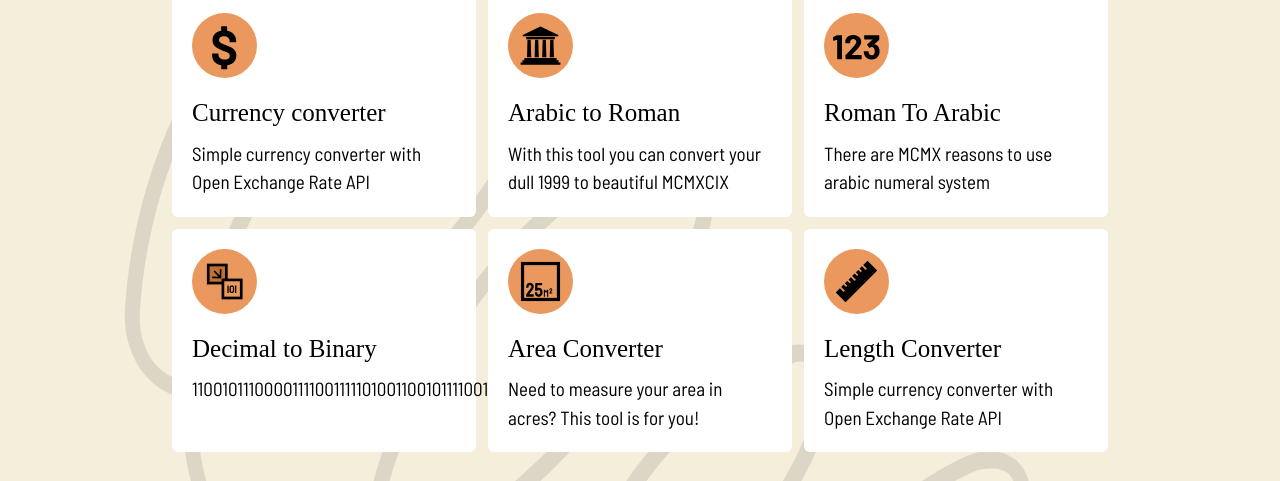
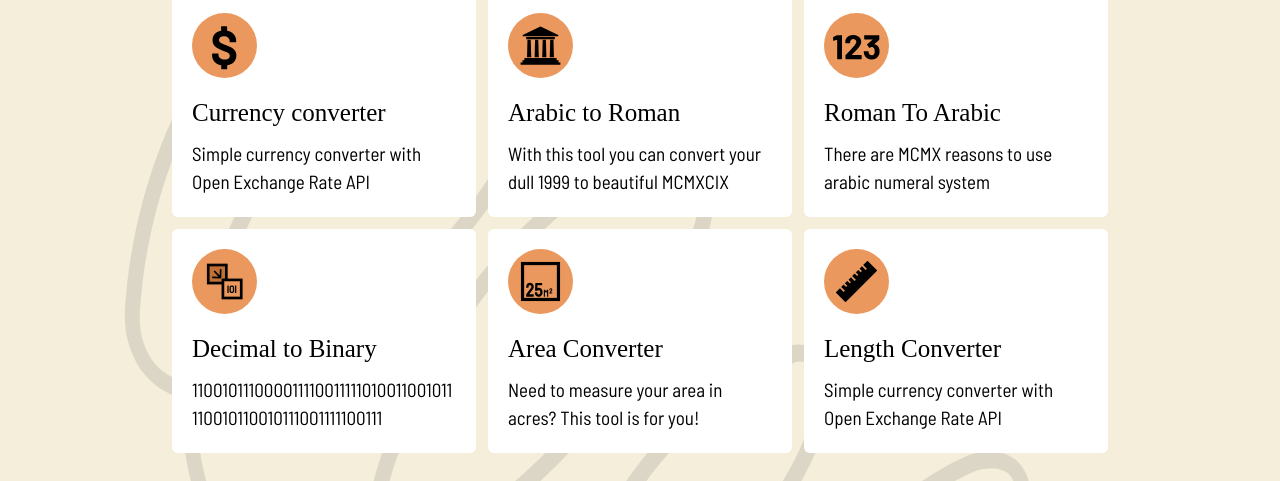
Before and after one commit to bbulakh/unit-converter-tools, an Astro site: page / in a window 1280 px wide. Shown: the part 718-1199 px from the top of the page. Built offline with nearby package versions, Linux system fonts and the light colour scheme; Astro itself is replaced by a stand-in of ours; a web font is replaced by a local one.

Commit message:
fix tool cards min height

```diff
--- a/src/components/ToolCard.astro
+++ b/src/components/ToolCard.astro
@@ -6,10 +6,10 @@ interface Props {
   icon?: string;
 }
 
-const { heading, description, href, icon } = Astro.props;
+const { heading, description, href } = Astro.props;
 ---
 
-<a href={href} class="relative flex flex-col bg-white p-[20px] rounded-md">
+<a href={href} class="relative flex flex-col bg-white p-[20px] min-h-[224px] rounded-md">
   <div
     class="absolute opacity-0 hover:opacity-100 transition-all flex justify-center items-center top-0 right-0 bottom-0 left-0 rounded-md bg-[#FFAC70]"
   >
@@ -23,6 +23,6 @@ const { heading, description, href, icon } = Astro.props;
 
   <div class="flex flex-col gap-2">
     <h2 class="text-[25px]">{heading}</h2>
-    <p class="text-[19px]">{description}</p>
+    <p class="text-[19px] break-words">{description}</p>
   </div>
 </a>
```
